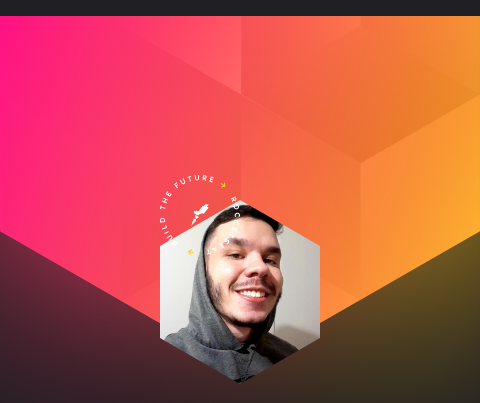
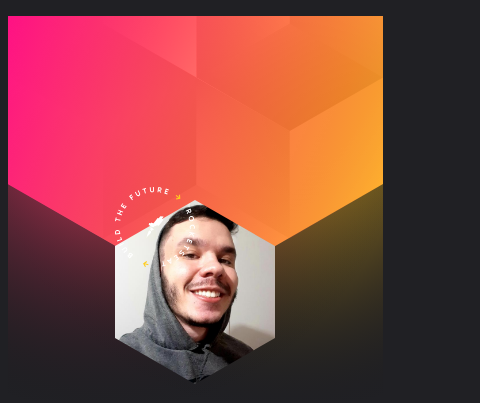
Before and after one commit to JSaporski/badge---DoWhile-2021, a plain HTML site: page index.html in a window 390 px wide. Shown: the top 403 px of the page, 480 px wide, since content can reach past the window. Drawn offline with Linux system fonts and the light colour scheme.

Commit message:
Fixed minor issues

```diff
--- a/css/style.css
+++ b/css/style.css
@@ -52,7 +52,7 @@ main {
 
 .avatar span img {
   position: absolute;
-  top: -25px;
+  top: -13px;
   z-index: 1;
 }
 
@@ -105,7 +105,7 @@ ul {
 
 @media only screen and (min-width: 376px) and (max-width: 480px) {
   main {
-    width: 480px;
+    max-width: 480px;
     background-size: cover;
   }
 }
```
